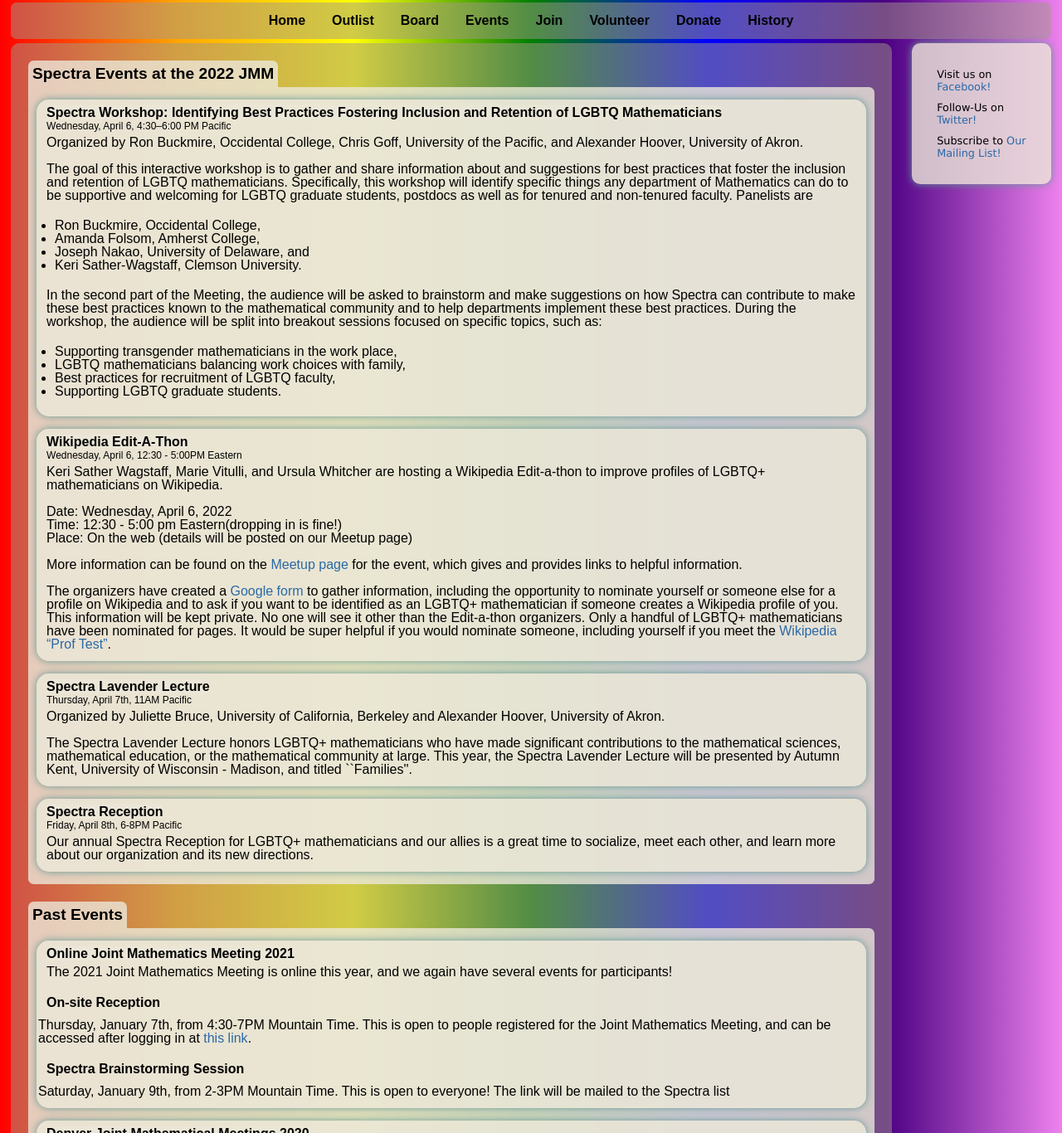
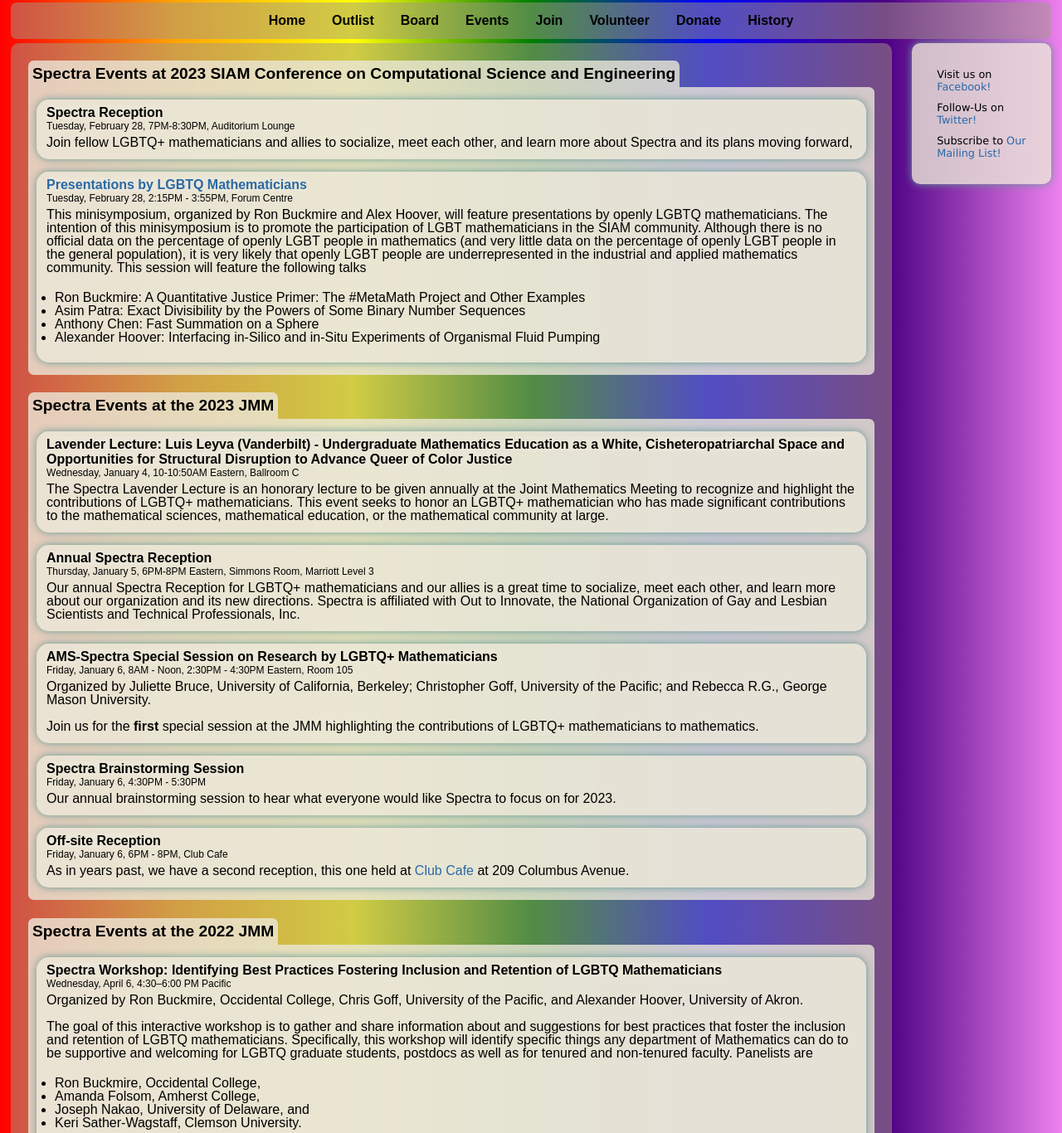
Before and after one commit to lgbtmath/lgbtmath.github.io, a plain HTML site: page Events.html in a window 1280 px wide. Shown: the part 146-1512 px from the top of the page at 83% size. Drawn offline with Linux system fonts and the light colour scheme.

Commit message:
Getting things in sync

```diff
--- a/Events.html
+++ b/Events.html
@@ -25,6 +25,107 @@
     </header>
 
 <main>
+
+<h1 class="SectionHeading">Spectra Events at 2023 SIAM Conference on Computational Science and Engineering</h1>
+<section id="Board">
+	<article>
+		<header>
+		<hgroup>
+			<h1>Spectra Reception</h1>
+			<h2>Tuesday, February 28, 7PM-8:30PM, Auditorium Lounge</h2>
+		</hgroup>
+		</header>
+		<p>
+			Join fellow LGBTQ+ mathematicians and allies to socialize, meet each other, and learn more about Spectra and its plans moving forward,
+		</p>
+	</article>
+
+	<article>
+		<header>
+		<hgroup>
+			<h1><a href="https://meetings.siam.org/sess/dsp_programsess.cfm?SESSIONCODE=75821">Presentations by LGBTQ Mathematicians</a></h1>
+			<h2>Tuesday, February 28, 2:15PM - 3:55PM, Forum Centre</h2>
+		</hgroup>
+		</header>
+		<p>
+			This minisymposium, organized by Ron Buckmire and Alex Hoover, will feature presentations by openly LGBTQ mathematicians. The intention of this minisymposium is to promote the participation of LGBT mathematicians in the SIAM community. Although there is no official data on the percentage of openly LGBT people in mathematics (and very little data on the percentage of openly LGBT people in the general population), it is very likely that openly LGBT people are underrepresented in the industrial and applied mathematics community. This session will feature the following talks
+		</p>
+		<ul>
+			<li>Ron Buckmire: A Quantitative Justice Primer: The #MetaMath Project and Other Examples</li>
+			<li>Asim Patra: Exact Divisibility by the Powers of Some Binary Number Sequences</li>
+			<li>Anthony Chen: Fast Summation on a Sphere</li>
+			<li>Alexander Hoover: Interfacing in-Silico and in-Situ Experiments of Organismal Fluid Pumping</li>
+		</ul>
+	</article>
+
+</section>
+
+<h1 class="SectionHeading">Spectra Events at the 2023 JMM</h1>
+<section id="Board">
+	<article>
+		<header>
+		<hgroup>
+			<h1>Lavender Lecture: Luis Leyva (Vanderbilt) - Undergraduate Mathematics Education as a White,
+Cisheteropatriarchal Space and Opportunities for Structural Disruption to Advance Queer of Color Justice</h1>
+			<h2>Wednesday, January 4, 10-10:50AM Eastern, Ballroom C</h2>
+
+		</hgroup>
+		</header>
+		<p>
+			The Spectra Lavender Lecture is an honorary lecture to be given annually at the Joint Mathematics Meeting to recognize and highlight the contributions of LGBTQ+ mathematicians. This event seeks to honor an LGBTQ+ mathematician who has made significant contributions to the mathematical sciences, mathematical education, or the mathematical community at large.
+		</p>
+	</article>
+
+	<article>
+		<header>
+		<hgroup>
+			<h1>Annual Spectra Reception</h1>
+			<h2>Thursday, January 5, 6PM-8PM Eastern, Simmons Room, Marriott Level 3</h2>
+		</hgroup>
+		</header>
+		<p>
+		Our annual Spectra Reception for LGBTQ+ mathematicians and our allies is a great time to socialize, meet each other, and learn more about our organization and its new directions. Spectra is affiliated with Out to Innovate, the National Organization of Gay and Lesbian Scientists and Technical Professionals, Inc.
+		</p>
+	</article>
+
+	<article>
+		<header>
+			<hgroup>
+				<h1>AMS-Spectra Special Session on Research by LGBTQ+ Mathematicians</h1>
+				<h2>Friday, January 6, 8AM - Noon, 2:30PM - 4:30PM Eastern, Room 105</h2>
+			</hgroup>
+		</header>
+		<p>
+		Organized by Juliette Bruce, University of California, Berkeley; Christopher Goff, University of the Pacific; and Rebecca R.G., George Mason University.<br /><br />
+
+		Join us for the <strong>first</strong> special session at the JMM highlighting the contributions of LGBTQ+ mathematicians to mathematics.
+		</p>
+	</article>
+
+	<article>
+		<header>
+			<hgroup>
+				<h1>Spectra Brainstorming Session</h1>
+				<h2>Friday, January 6, 4:30PM - 5:30PM</h2>
+			</hgroup>
+		</header>
+		<p>
+			Our annual brainstorming session to hear what everyone would like Spectra to focus on for 2023.
+		</p>
+	</article>
+
+	<article>
+		<header>
+			<hgroup>
+				<h1>Off-site Reception</h1>
+				<h2>Friday, January 6, 6PM - 8PM, Club Cafe</h2>
+			</hgroup>
+		</header>
+		<p>
+			As in years past, we have a second reception, this one held at <a href="https://www.clubcafe.com">Club Cafe</a> at 209 Columbus Avenue.
+		</p>
+	</article>
+</section>
 
 <h1 class="SectionHeading">Spectra Events at the 2022 JMM</h1>
 <section id="Board">
```
Also changed, not shown: Board.html (+33 -42 lines), 1 other file.
